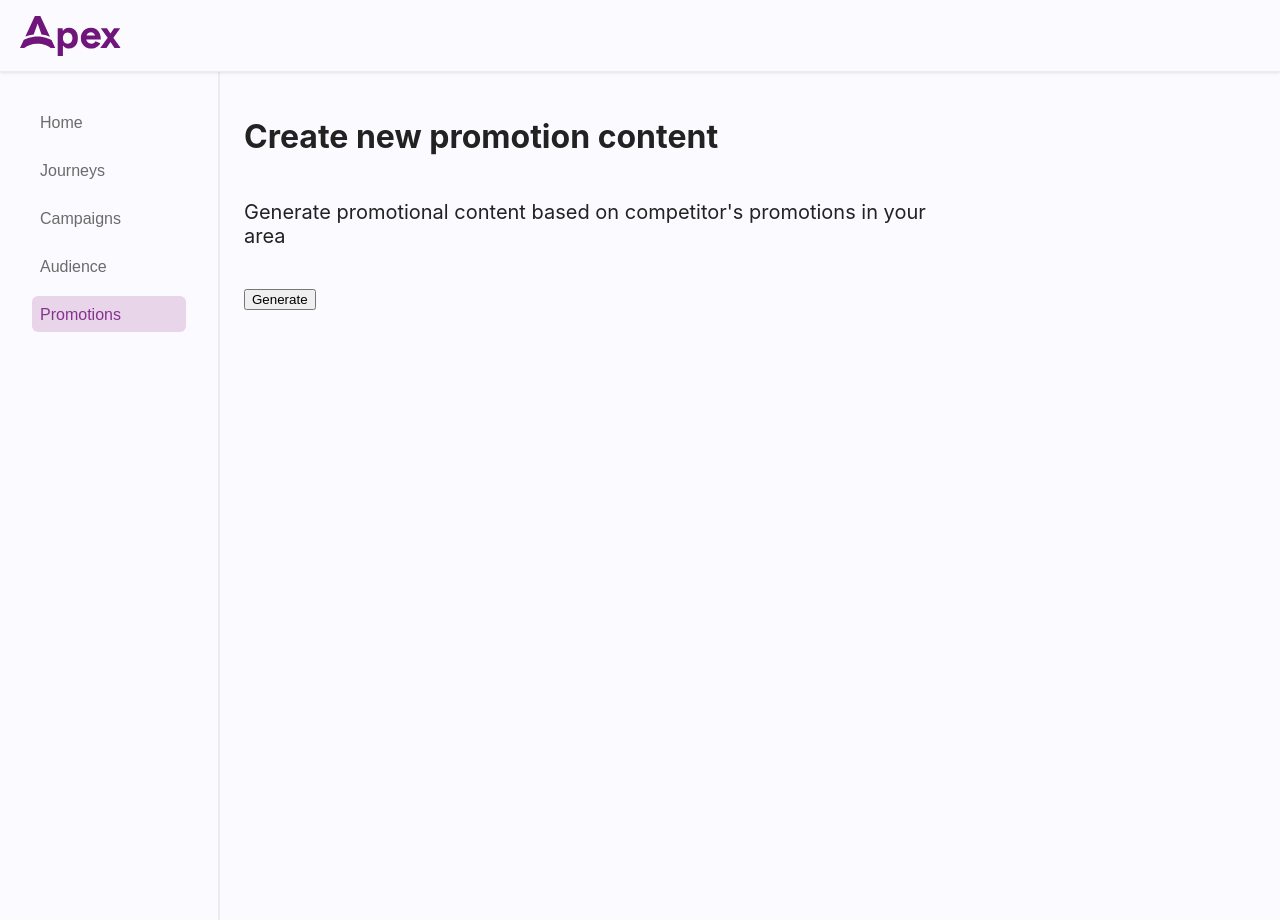
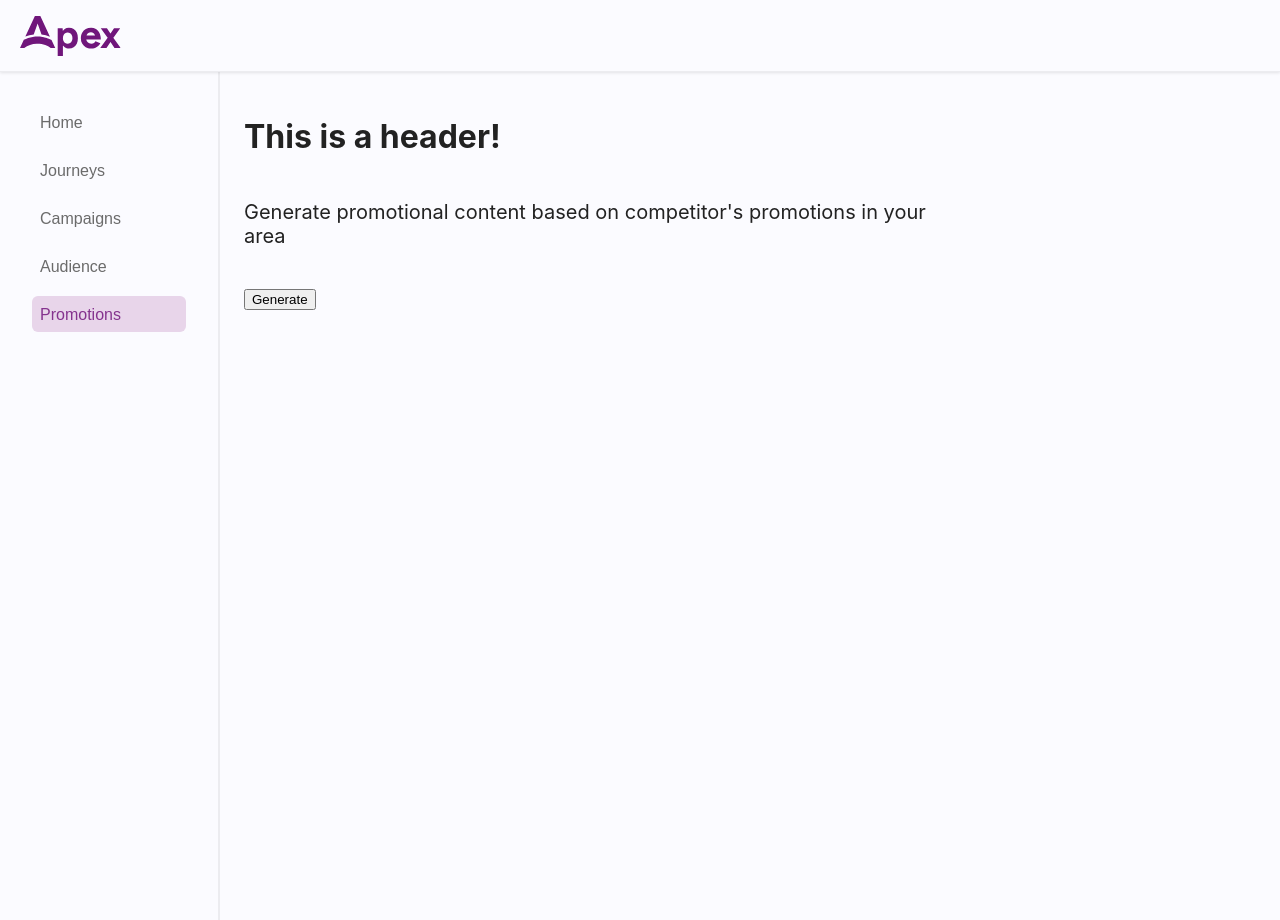
Before and after one commit to joshuaburrill-spoon/promos, a React app: page / in a window 1280 px wide. Built offline with nearby package versions, Linux system fonts and the light colour scheme.

Commit message:
Testing copilot & merge conflicts

```diff
--- a/src/App.tsx
+++ b/src/App.tsx
@@ -159,7 +159,7 @@ export default function App() {
             </div>
           ) : !showPreview ? (
             <>
-              <h1>Create new promotion content</h1>
+              <h1>This is a header!</h1>
               <p className="page-description">
                 Generate promotional content based on competitor's promotions in your area
               </p>
```
